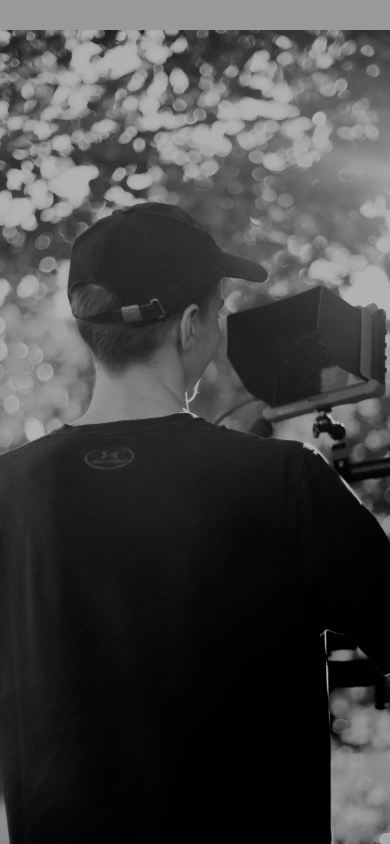
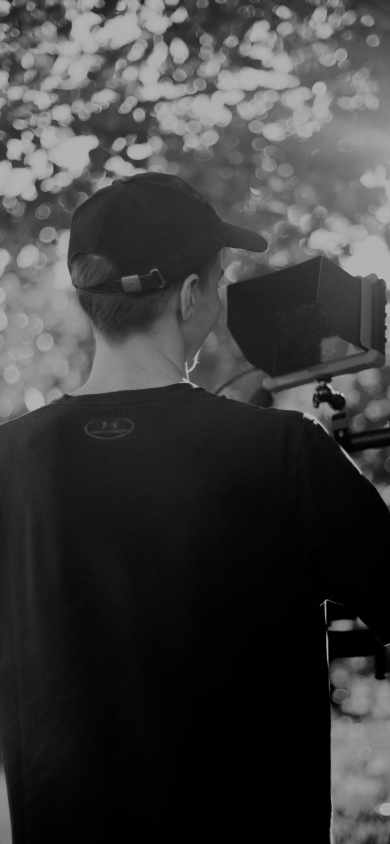
Before and after one commit to Darken141/tomashanzlik.com, a Gatsby site: page / in a window 390 px wide. Shown: the top 844 px of the page. Built offline with nearby package versions, Linux system fonts and the light colour scheme; Gatsby itself is replaced by a stand-in of ours.

Commit message:
Update index.scss

```diff
--- a/src/pages/index.scss
+++ b/src/pages/index.scss
@@ -36,7 +36,7 @@
 
 @media screen and (max-width: 680px) {
     .production-container {
-        padding-top: 3rem;
+        position:relative;
 
         &__background {
             background-size: cover;
```
